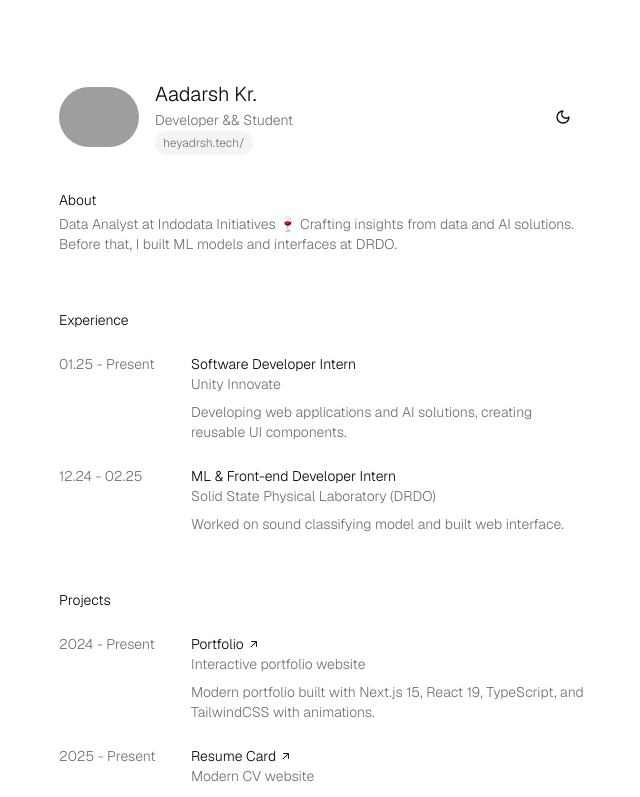
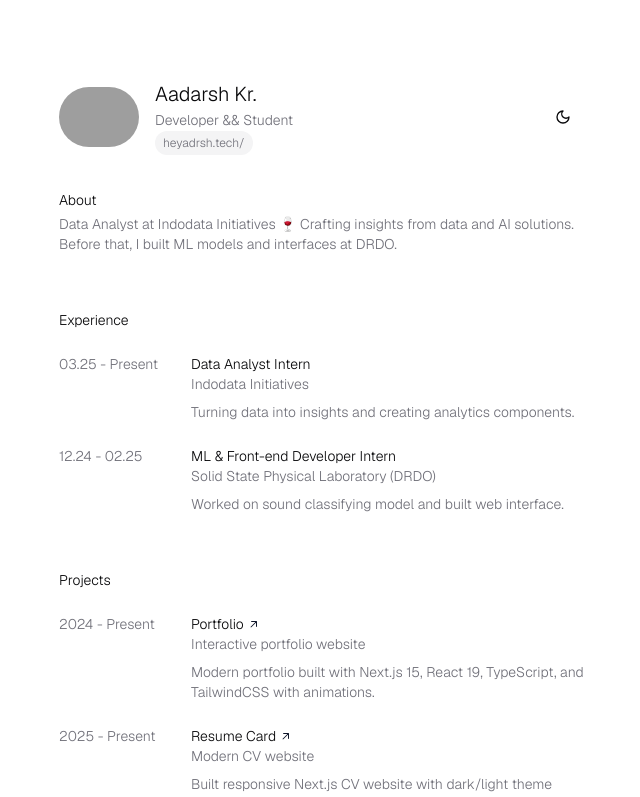
Before and after one commit to heyadrsh/resume-card, a Next.js app: page / in a window 1280 px wide. Shown: the top 797 px of the page, without its empty margins (317-957 px from the left). Built offline with nearby package versions, Linux system fonts and the light colour scheme; grey boxes are pictures that could not be loaded.

Commit message:
Update internship details in profile

```diff
--- a/data/profile.ts
+++ b/data/profile.ts
@@ -14,10 +14,10 @@ export const profileData = [
     title: 'Experience',
     items: [
       {
-        title: 'Software Developer Intern',
-        subTitle: 'Unity Innovate',
-        date: '01.25 - Present',
-        description: 'Developing web applications and AI solutions, creating reusable UI components.',
+        title: 'Data Analyst Intern',
+        subTitle: 'Indodata Initiatives',
+        date: '03.25 - Present',
+        description: 'Turning data into insights and creating analytics components.',
       },
       {
         title: 'ML & Front-end Developer Intern',
```
